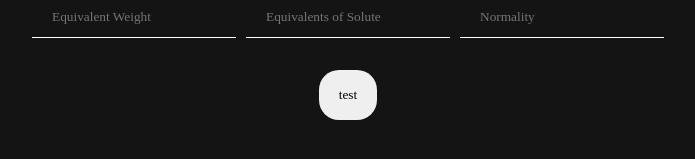
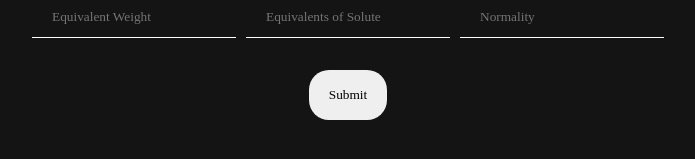
Before and after one commit to xGihyun/episteme, a React (Create React App) app: page /mole-table in a window 1280 px wide. Shown: the part 287-446 px from the top of the page, without its empty margins (292-987 px from the left). Built offline with nearby package versions, Linux system fonts and the light colour scheme.

Commit message:
Changed the button's name to 'Submit'

```diff
--- a/src/pages/MoleTable.js
+++ b/src/pages/MoleTable.js
@@ -129,7 +129,7 @@ const MoleTable = () => {
         </form>
       </div>
       <div className='btn-container'>
-        <button className='submit-btn' type='button' onClick={inputGiven}>test</button>
+        <button className='submit-btn' type='button' onClick={inputGiven}>Submit</button>
       </div>
       <div className='answers'>
         <ul className='answer-list'>
```
